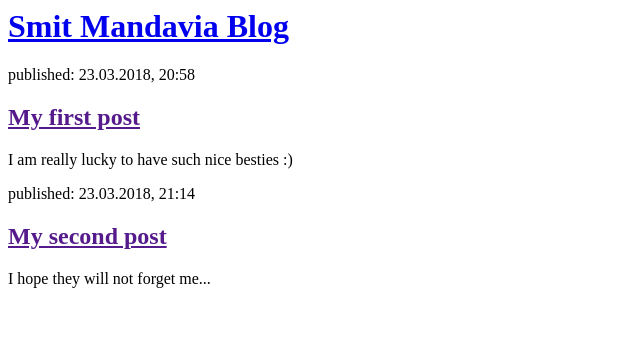
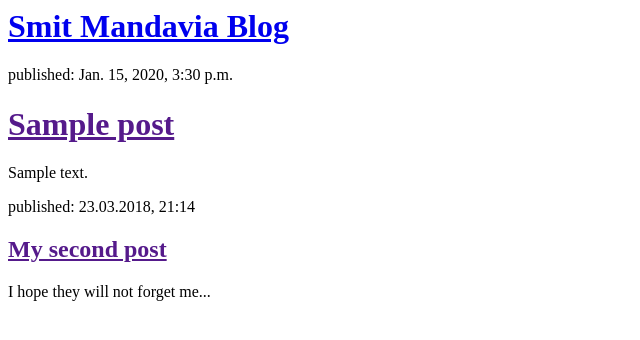
Before and after one commit to Smit-mandavia/my-first-blog, a Django app: template blog/templates/blog/post_list.html in a window 1280 px wide. Shown: the top 340 px of the page, without its empty margins (0-640 px from the left). Run offline with Django 3.2, Linux system fonts and the light colour scheme; the template is opened without the code that fills it: values that come from a table or form of the project are taken from there, others are empty; tables that the repository leaves empty hold one stand-in row (values such as "Sample post").

Commit message:
Modified templates to display posts from database.

```diff
--- a/blog/templates/blog/post_list.html
+++ b/blog/templates/blog/post_list.html
@@ -7,11 +7,13 @@
             <h1><a href="/">Smit Mandavia Blog</a></h1>
         </div>
 
-        <div>
-            <p>published: 23.03.2018, 20:58</p>
-            <h2><a href="">My first post</a></h2>
-            <p>I am really lucky to have such nice besties :)</p>
-        </div>
+{% for post in posts %}
+  <div>
+    <p>published: {{ post.published_date }}</p>
+    <h1><a href="">{{ post.title }}</a></h1>
+    <p>{{ post.text|linebreaksbr }}</p>
+  </div>
+{% endfor %}
 
         <div>
             <p>published: 23.03.2018, 21:14</p>
--- a/blog/views.py
+++ b/blog/views.py
@@ -1,5 +1,7 @@
 from django.shortcuts import render
-# Create your views here.
+from django.utils import timezone
+from  .models import Post
 
 def post_list(request):
-    return render(request, 'blog/post_list.html', {})
+    posts= Post.objects.filter(published_date__lte=timezone.now()).order_by('published_date')
+    return render(request, 'blog/post_list.html', {'posts':posts})
```
